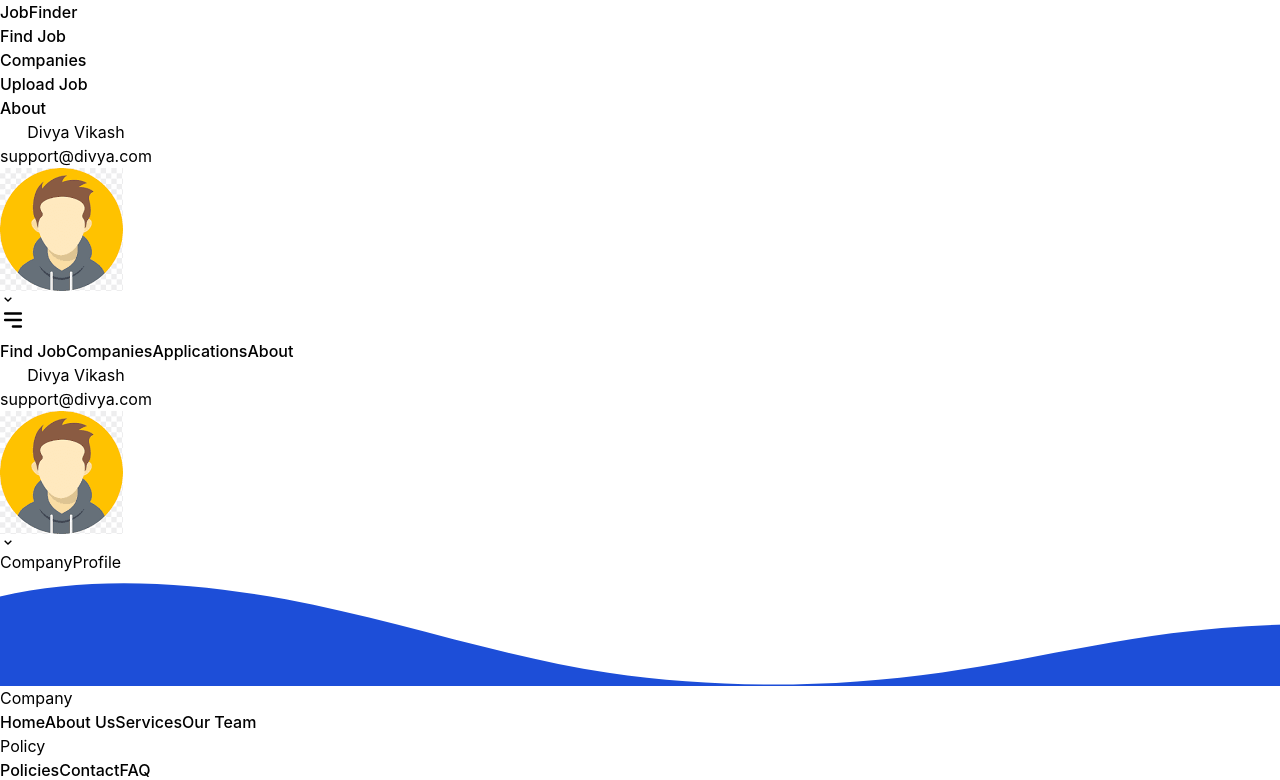
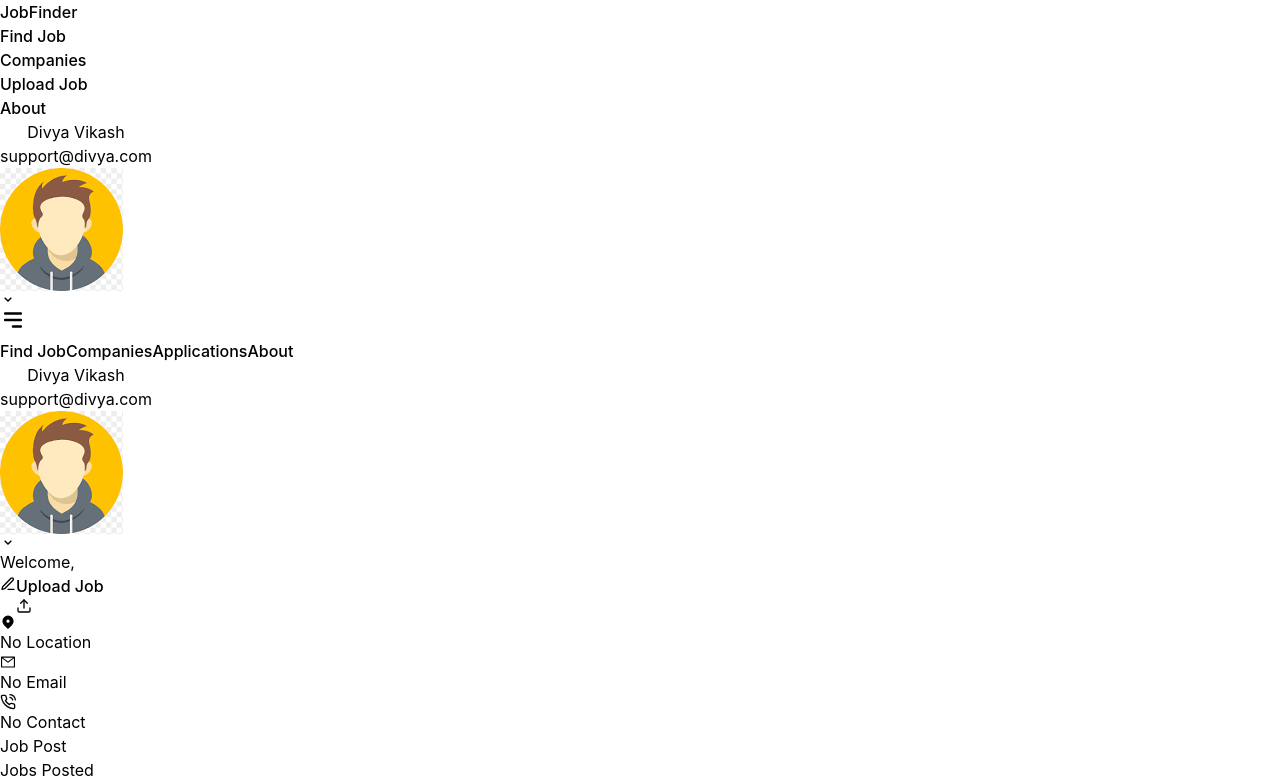
Before and after one commit to div-vik/job-finder, a React (Vite) app: page /company-profile in a window 1280 px wide. Shown: the top 780 px of the page. Built offline with nearby package versions, Linux system fonts and the light colour scheme.

Commit message:
company profile page completed

```diff
--- a/src/pages/CompanyProfile.jsx
+++ b/src/pages/CompanyProfile.jsx
@@ -1,7 +1,241 @@
-import React from "react";
+import React, { Fragment, useEffect, useState } from "react";
+import { Dialog, Transition } from "@headlessui/react";
+import { useForm } from "react-hook-form";
+import { useDispatch, useSelector } from "react-redux";
+import { HiLocationMarker } from "react-icons/hi";
+import { AiOutlineMail } from "react-icons/ai";
+import { FiPhoneCall, FiEdit3, FiUpload } from "react-icons/fi";
+import { Link, useParams } from "react-router-dom";
+import { companies, jobs } from "../utils/data";
+import { CustomButton, JobCard, Loading, TextInput } from "../components";
+
+const CompnayForm = ({ open, setOpen }) => {
+  const { user } = useSelector((state) => state.user);
+  const {
+    register,
+    handleSubmit,
+    getValues,
+    watch,
+    formState: { errors },
+  } = useForm({
+    mode: "onChange",
+    defaultValues: { ...user?.user },
+  });
+
+  const dispatch = useDispatch();
+  const [profileImage, setProfileImage] = useState("");
+  const [uploadCv, setUploadCv] = useState("");
+
+  const onSubmit = () => {};
+
+  const closeModal = () => setOpen(false);
+
+  return (
+    <>
+      <Transition appear show={opener ?? false} as={Fragment}>
+        <Dialog as="div" className="relative z-50" onClose={closeModal}>
+          <Transition.Child
+            as={Fragment}
+            enter="ease-out duration-300"
+            enterFrom="opacity-0"
+            enterTo="opacity-100"
+            leave="ease-in duration-200"
+            leaveFrom="opacity-100"
+            leaveTo="opacity-0"
+          >
+            <div className="fixed inset-0 bg-black bg-opacity-25" />
+          </Transition.Child>
+
+          <div className="fixed inset-0 overflow-y-auto">
+            <div className="flex min-h-full items-center justify-center p-4 text-center">
+              <Transition.Child
+                as={Fragment}
+                enter="ease-out duration-300"
+                enterFrom="opacity-0 scale-95"
+                enterTo="opacity-100 scale-100"
+                leave="ease-in duration-200"
+                leaveFrom="opacity-100 scale-100"
+                leaveTo="opacity-0 scale-95"
+              >
+                <Dialog.Panel className="w-full max-w-md transform overflow-hidden rounded-2xl bg-white p-6 text-left align-middle shadow-xl transition-all">
+                  <Dialog.Title
+                    as="h3"
+                    className="text-lg font-semibold leading-6 text-gray-900"
+                  >
+                    Edit Company Profile
+                  </Dialog.Title>
+
+                  <form
+                    className="w-full mt-2 flex flex-col gap-5"
+                    onSubmit={handleSubmit(onSubmit)}
+                  >
+                    <TextInput
+                      name="name"
+                      label="Company Name"
+                      type="text"
+                      register={register("name", {
+                        required: "Compnay Name is required",
+                      })}
+                      error={errors.name ? errors.name?.message : ""}
+                    />
+
+                    <TextInput
+                      name="location"
+                      label="Location/Address"
+                      placeholder="eg. Califonia"
+                      type="text"
+                      register={register("location", {
+                        required: "Address is required",
+                      })}
+                      error={errors.location ? errors.location?.message : ""}
+                    />
+
+                    <div className="w-full flex gap-2">
+                      <div className="w-1/2">
+                        <TextInput
+                          name="contact"
+                          label="Contact"
+                          placeholder="Phone Number"
+                          type="text"
+                          register={register("contact", {
+                            required: "Contact is required!",
+                          })}
+                          error={errors.contact ? errors.contact?.message : ""}
+                        />
+                      </div>
+
+                      <div className="w-1/2 mt-2">
+                        <label className="text-gray-600 text-sm mb-1">
+                          Company Logo
+                        </label>
+                        <input
+                          type="file"
+                          onChange={(e) => setProfileImage(e.target.files[0])}
+                        />
+                      </div>
+                    </div>
+
+                    <div className="flex flex-col">
+                      <label className="text-gray-600 text-sm mb-1">
+                        About Company
+                      </label>
+                      <textarea
+                        className="ounded border border-gray-400 focus:outline-none focus:border-blue-500 focus:ring-1 focus:ring-blue-500 text-base px-4 py-2 resize-none"
+                        rows={4}
+                        cols={6}
+                        {...register("about", {
+                          required: "Write a little bit about your company.",
+                        })}
+                        aria-invalid={errors.about ? "true" : "false"}
+                      ></textarea>
+                      {errors.about && (
+                        <span
+                          role="alert"
+                          className="text-xs text-red-500 mt-0.5"
+                        >
+                          {errors.about?.message}
+                        </span>
+                      )}
+                    </div>
+
+                    <div className="mt-4">
+                      <CustomButton
+                        type="submit"
+                        containerStyles="inline-flex justify-center rounded-md border border-transparent bg-blue-600 px-8 py-2 text-sm font-medium text-white hover:bg-[#1d4fd846] hover:text-[#1d4fd8] focus:outline-none "
+                        title={"Submit"}
+                      />
+                    </div>
+                  </form>
+                </Dialog.Panel>
+              </Transition.Child>
+            </div>
+          </div>
+        </Dialog>
+      </Transition>
+    </>
+  );
+};
 
 const CompanyProfile = () => {
-  return <div>CompanyProfile</div>;
+  const params = useParams();
+  const { user } = useSelector((state) => state.user);
+  const [info, setInfo] = useState(null);
+  const [isLoading, setIsLoading] = useState(false);
+  const [openForm, setOpenForm] = useState(false);
+
+  useEffect(() => {
+    setInfo(companies[parseInt(params?.id) - 1 ?? 0]);
+    window.scrollTo({ top: 0, left: 0, behavior: "smooth" });
+  }, []);
+
+  if (isLoading) {
+    return <Loading />;
+  }
+
+  return (
+    <div className="container mx-auto p-5">
+      <div className="">
+        <div className="w-full flex flex-col md:flex-row gap-3 justify-between">
+          <h2 className="text-gray-600 text-xl font-semibold">
+            Welcome, {info?.name}
+          </h2>
+
+          {user?.user?.accountType === undefined &&
+            info?._id === user?.user?._id && (
+              <div className="flex items-center justifu-center py-5 md:py-0 gap-4">
+                <CustomButton
+                  onClick={() => setOpenForm(true)}
+                  iconRight={<FiEdit3 />}
+                  containerStyles={`py-1.5 px-3 md:px-5 focus:outline-none bg-blue-600  hover:bg-blue-700 text-white rounded text-sm md:text-base border border-blue-600`}
+                />
+
+                <Link to="/upload-job">
+                  <CustomButton
+                    title="Upload Job"
+                    iconRight={<FiUpload />}
+                    containerStyles={`text-blue-600 py-1.5 px-3 md:px-5 focus:outline-none  rounded text-sm md:text-base border border-blue-600`}
+                  />
+                </Link>
+              </div>
+            )}
+        </div>
+
+        <div className="w-full flex flex-col md:flex-row justify-start md:justify-between mt-4 md:mt-8 text-sm">
+          <p className="flex gap-1 items-center   px-3 py-1 text-slate-600 rounded-full">
+            <HiLocationMarker /> {info?.location ?? "No Location"}
+          </p>
+          <p className="flex gap-1 items-center   px-3 py-1 text-slate-600 rounded-full">
+            <AiOutlineMail /> {info?.email ?? "No Email"}
+          </p>
+          <p className="flex gap-1 items-center   px-3 py-1 text-slate-600 rounded-full">
+            <FiPhoneCall /> {info?.contact ?? "No Contact"}
+          </p>
+
+          <div className="flex flex-col items-center mt-10 md:mt-0">
+            <span className="text-xl">{info?.jobPosts?.length}</span>
+            <p className="text-blue-600 ">Job Post</p>
+          </div>
+        </div>
+      </div>
+
+      <div className="w-full mt-20 flex flex-col gap-2">
+        <p>Jobs Posted</p>
+
+        <div className="flex flex-wrap gap-3">
+          {jobs?.map((job, index) => {
+            const data = {
+              name: info?.name,
+              email: info?.email,
+              ...job,
+            };
+            return <JobCard job={data} key={index} />;
+          })}
+        </div>
+      </div>
+
+      <CompnayForm open={openForm} setOpen={setOpenForm} />
+    </div>
+  );
 };
 
 export default CompanyProfile;
```
